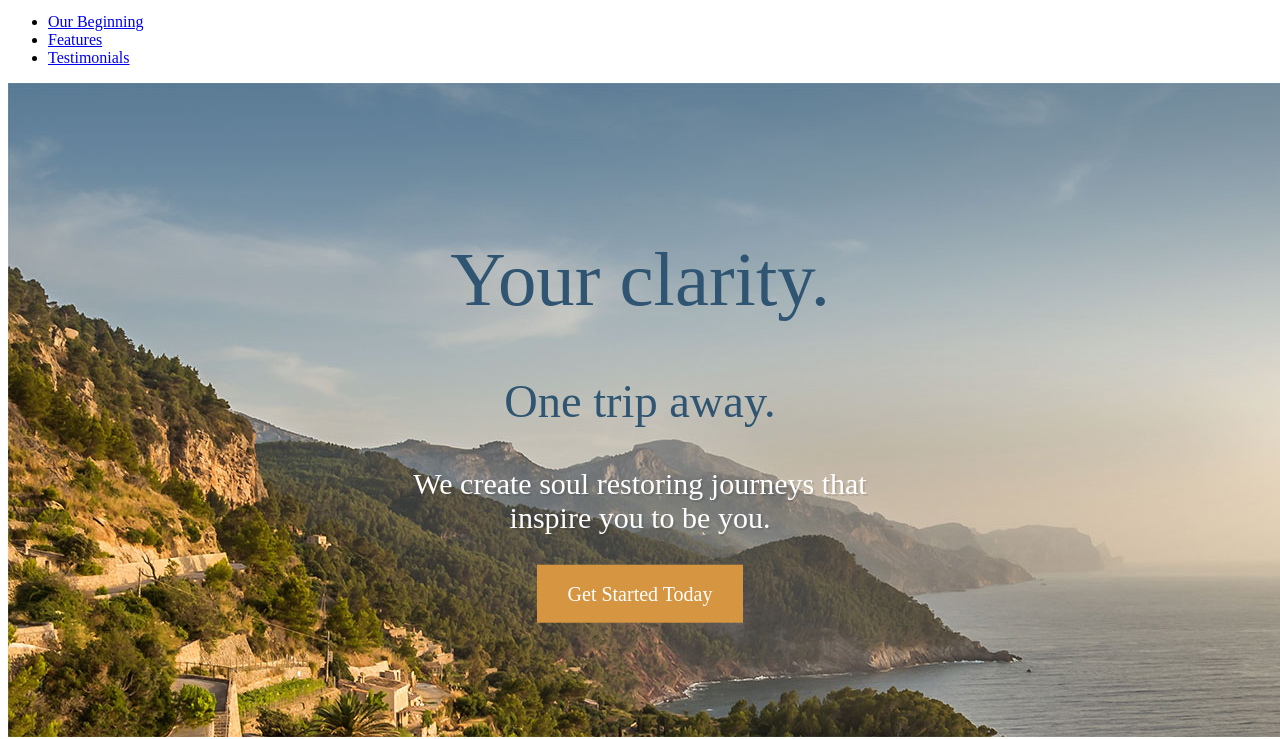
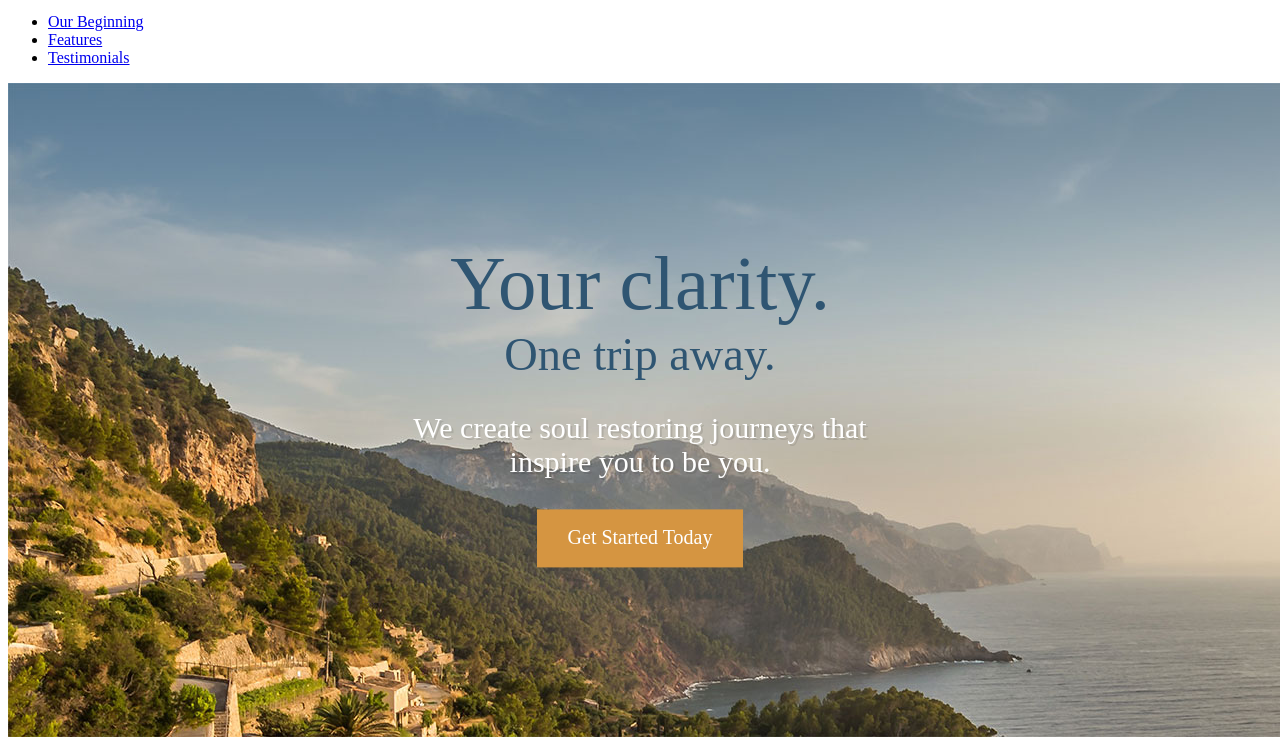
Before and after one commit to nirajkvinit/js_study, a website with bundled scripts: page gitweb/travel-website/app/index.html in a window 1280 px wide. Shown: the part 87-826 px from the top of the page. Built offline with nearby package versions, Linux system fonts and the light colour scheme.

Commit message:
ch16 - mobile first. implemented mixins

```diff
--- /dev/null
+++ b/gitweb/travel-website/app/assets/styles/base/_mixins.css
@@ -0,0 +1,17 @@
+@define-mixin atSmall {
+	@media (min-width: 530px) {
+		@mixin-content;
+	}
+}
+
+@define-mixin atMedium {
+	@media (min-width: 800px) {
+		@mixin-content;
+	}
+}
+
+@define-mixin atLarge {
+	@media (min-width: 1200px) {
+		@mixin-content;
+	}
+}
--- a/gitweb/travel-website/app/assets/styles/modules/_large-hero.css
+++ b/gitweb/travel-website/app/assets/styles/modules/_large-hero.css
@@ -13,13 +13,29 @@
 	&__title {
 		font-weight: 300;
 		color: $mainBlue;
-		font-size: 4.8rem;
+		margin: 0;
+		font-size: 1.1rem;
+
+		@mixin atSmall {
+			font-size: 2rem;
+		}
+		@mixin atMedium {
+			font-size: 3.2rem;
+		}
+		@mixin atLarge {
+			font-size: 4.8rem;
+		}
 	}
 
 	&__subtitle {
 		font-weight: 300;
 		color: $mainBlue;
-		font-size: 2.9rem;
+		font-size: 1.1rem;
+		margin: 0;
+
+		@mixin atSmall {
+			font-size: 2.9rem;
+		}
 	}
 
 	&__description {
--- a/gitweb/travel-website/app/assets/styles/styles.css
+++ b/gitweb/travel-website/app/assets/styles/styles.css
@@ -1,5 +1,6 @@
 @import "normalize.css"
 @import "base/_global";
 @import "base/_variables";
+@import "base/_mixins";
 @import "modules/_large-hero";
 @import "modules/_btn";
--- a/gitweb/travel-website/app/temp/styles/styles.css
+++ b/gitweb/travel-website/app/temp/styles/styles.css
@@ -467,12 +467,34 @@ template {
 .large-hero__title {
 		font-weight: 300;
 		color: #2f5572;
-		font-size: 4.8rem;
+		margin: 0;
+		font-size: 1.1rem;
+	}
+@media (min-width: 530px) {
+.large-hero__title {
+			font-size: 2rem
+	}
+	}
+@media (min-width: 800px) {
+.large-hero__title {
+			font-size: 3.2rem
+	}
+	}
+@media (min-width: 1200px) {
+.large-hero__title {
+			font-size: 4.8rem
+	}
 	}
 .large-hero__subtitle {
 		font-weight: 300;
 		color: #2f5572;
-		font-size: 2.9rem;
+		font-size: 1.1rem;
+		margin: 0;
+	}
+@media (min-width: 530px) {
+.large-hero__subtitle {
+			font-size: 2.9rem
+	}
 	}
 .large-hero__description {
 		color:#fff;
--- a/gitweb/travel-website/gulp/tasks/styles.js
+++ b/gitweb/travel-website/gulp/tasks/styles.js
@@ -3,11 +3,12 @@ var gulp = require('gulp'),
 	autoprefixer = require('autoprefixer'),
 	cssvars = require('postcss-simple-vars'),
 	nested = require('postcss-nested'),
-	cssImport = require('postcss-import');
+	cssImport = require('postcss-import'),
+	mixins = require('postcss-mixins');
 
 gulp.task('styles', function(){
 	return gulp.src('./app/assets/styles/styles.css')
-		.pipe(postcss([cssImport, cssvars, nested, autoprefixer]))
+		.pipe(postcss([cssImport, mixins, cssvars, nested, autoprefixer]))
 		.on('error', function(errorInfo) {
 			console.log(errorInfo.toString());
 			this.emit('end');
--- a/gitweb/travel-website/package.json
+++ b/gitweb/travel-website/package.json
@@ -15,6 +15,7 @@
     "gulp-postcss": "^7.0.0",
     "gulp-watch": "^4.3.11",
     "postcss-import": "^10.0.0",
+    "postcss-mixins": "^6.1.0",
     "postcss-nested": "^2.1.1",
     "postcss-simple-vars": "^4.0.0"
   }
```
